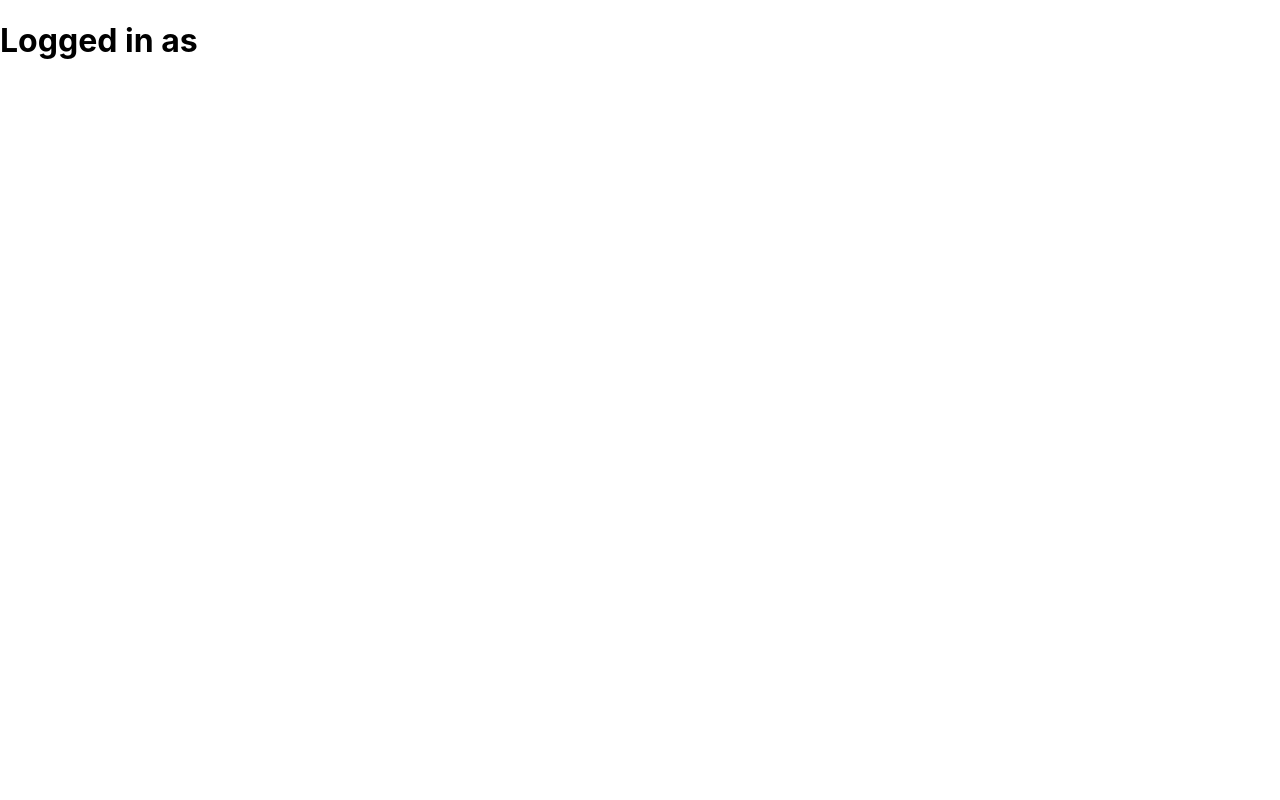
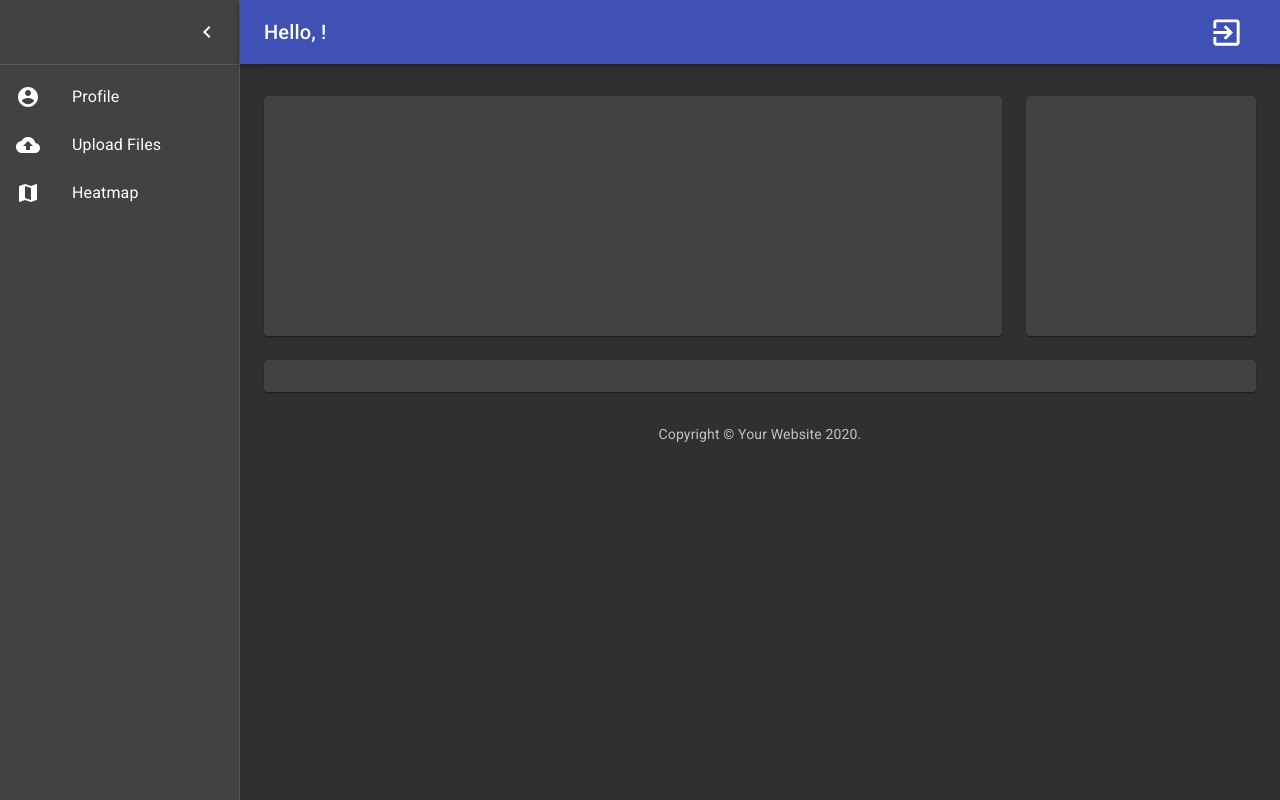
Before and after one commit to Skipper199/HarActivity, a React (Create React App) app in the folder client/: page /dashboard in a window 1280 px wide. Built offline with nearby package versions, Linux system fonts and the light colour scheme; sample sign-in values are in the browser's storage.

Commit message:
dashboard barebones

```diff
--- a/client/src/App.js
+++ b/client/src/App.js
@@ -47,7 +47,6 @@
       window.localStorage.setItem('loggedUser', JSON.stringify(user));
 
       setUser(user);
-      console.log(`Logged in as: ${user.username}`);
       history.push('/dashboard');
     } catch (exception) {
       // Empties fields
--- a/client/src/components/User/Dashboard.js
+++ b/client/src/components/User/Dashboard.js
@@ -1,7 +1,212 @@
 import React from 'react';
+import clsx from 'clsx';
+import { makeStyles } from '@material-ui/core/styles';
+import CssBaseline from '@material-ui/core/CssBaseline';
+import Drawer from '@material-ui/core/Drawer';
+import Box from '@material-ui/core/Box';
+import AppBar from '@material-ui/core/AppBar';
+import Toolbar from '@material-ui/core/Toolbar';
+import List from '@material-ui/core/List';
+import Typography from '@material-ui/core/Typography';
+import Divider from '@material-ui/core/Divider';
+import IconButton from '@material-ui/core/IconButton';
+import Container from '@material-ui/core/Container';
+import Grid from '@material-ui/core/Grid';
+import Paper from '@material-ui/core/Paper';
+import Link from '@material-ui/core/Link';
+import MenuIcon from '@material-ui/icons/Menu';
+import ChevronLeftIcon from '@material-ui/icons/ChevronLeft';
+import ExitToAppIcon from '@material-ui/icons/ExitToApp';
+import Tooltip from '@material-ui/core/Tooltip';
+
+import ListItems from './ListItems';
+
+function Copyright() {
+  return (
+    <Typography variant="body2" color="textSecondary" align="center">
+      {'Copyright © '}
+      <Link color="inherit" href="https://material-ui.com/">
+        Your Website
+      </Link>{' '}
+      {new Date().getFullYear()}
+      {'.'}
+    </Typography>
+  );
+}
+
+const drawerWidth = 240;
+
+const useStyles = makeStyles((theme) => ({
+  root: {
+    display: 'flex',
+  },
+  toolbar: {
+    paddingRight: 24, // keep right padding when drawer closed
+  },
+  toolbarIcon: {
+    display: 'flex',
+    alignItems: 'center',
+    justifyContent: 'flex-end',
+    padding: '0 8px',
+    ...theme.mixins.toolbar,
+  },
+  appBar: {
+    zIndex: theme.zIndex.drawer + 1,
+    transition: theme.transitions.create(['width', 'margin'], {
+      easing: theme.transitions.easing.sharp,
+      duration: theme.transitions.duration.leavingScreen,
+    }),
+  },
+  appBarShift: {
+    marginLeft: drawerWidth,
+    width: `calc(100% - ${drawerWidth}px)`,
+    transition: theme.transitions.create(['width', 'margin'], {
+      easing: theme.transitions.easing.sharp,
+      duration: theme.transitions.duration.enteringScreen,
+    }),
+  },
+  menuButton: {
+    marginRight: 36,
+  },
+  menuButtonHidden: {
+    display: 'none',
+  },
+  title: {
+    flexGrow: 1,
+  },
+  drawerPaper: {
+    position: 'relative',
+    whiteSpace: 'nowrap',
+    width: drawerWidth,
+    transition: theme.transitions.create('width', {
+      easing: theme.transitions.easing.sharp,
+      duration: theme.transitions.duration.enteringScreen,
+    }),
+  },
+  drawerPaperClose: {
+    overflowX: 'hidden',
+    transition: theme.transitions.create('width', {
+      easing: theme.transitions.easing.sharp,
+      duration: theme.transitions.duration.leavingScreen,
+    }),
+    width: theme.spacing(7),
+    [theme.breakpoints.up('sm')]: {
+      width: theme.spacing(9),
+    },
+  },
+  appBarSpacer: theme.mixins.toolbar,
+  content: {
+    flexGrow: 1,
+    height: '100vh',
+    overflow: 'auto',
+  },
+  container: {
+    paddingTop: theme.spacing(4),
+    paddingBottom: theme.spacing(4),
+  },
+  paper: {
+    padding: theme.spacing(2),
+    display: 'flex',
+    overflow: 'auto',
+    flexDirection: 'column',
+  },
+  fixedHeight: {
+    height: 240,
+  },
+}));
 
 const Dashboard = ({ user }) => {
-  return <h1>Logged in as {user.username}</h1>;
+  const classes = useStyles();
+  const [open, setOpen] = React.useState(true);
+  const handleDrawerOpen = () => {
+    setOpen(true);
+  };
+  const handleDrawerClose = () => {
+    setOpen(false);
+  };
+  const fixedHeightPaper = clsx(classes.paper, classes.fixedHeight);
+
+  const handleLogoutClick = () => {
+    window.localStorage.removeItem('loggedUser');
+  };
+
+  return (
+    <div className={classes.root}>
+      <CssBaseline />
+      <AppBar
+        position="absolute"
+        className={clsx(classes.appBar, open && classes.appBarShift)}
+      >
+        <Toolbar className={classes.toolbar}>
+          <IconButton
+            edge="start"
+            color="inherit"
+            aria-label="open drawer"
+            onClick={handleDrawerOpen}
+            className={clsx(
+              classes.menuButton,
+              open && classes.menuButtonHidden
+            )}
+          >
+            <MenuIcon />
+          </IconButton>
+          <Typography
+            component="h1"
+            variant="h6"
+            color="inherit"
+            noWrap
+            className={classes.title}
+          >
+            Hello, {user.username}!
+          </Typography>
+          <Tooltip title="Logout">
+            <Link color="inherit" href="/login">
+              <IconButton color="inherit" onClick={handleLogoutClick}>
+                <ExitToAppIcon fontSize="large" />
+              </IconButton>
+            </Link>
+          </Tooltip>
+        </Toolbar>
+      </AppBar>
+      <Drawer
+        variant="permanent"
+        classes={{
+          paper: clsx(classes.drawerPaper, !open && classes.drawerPaperClose),
+        }}
+        open={open}
+      >
+        <div className={classes.toolbarIcon}>
+          <IconButton onClick={handleDrawerClose}>
+            <ChevronLeftIcon />
+          </IconButton>
+        </div>
+        <Divider />
+        <List>{ListItems}</List>
+      </Drawer>
+      <main className={classes.content}>
+        <div className={classes.appBarSpacer} />
+        <Container maxWidth="lg" className={classes.container}>
+          <Grid container spacing={3}>
+            {/* Chart */}
+            <Grid item xs={12} md={8} lg={9}>
+              <Paper className={fixedHeightPaper}></Paper>
+            </Grid>
+            {/* Recent Deposits */}
+            <Grid item xs={12} md={4} lg={3}>
+              <Paper className={fixedHeightPaper}></Paper>
+            </Grid>
+            {/* Recent Orders */}
+            <Grid item xs={12}>
+              <Paper className={classes.paper}></Paper>
+            </Grid>
+          </Grid>
+          <Box pt={4}>
+            <Copyright />
+          </Box>
+        </Container>
+      </main>
+    </div>
+  );
 };
 
 export default Dashboard;
--- /dev/null
+++ b/client/src/components/User/ListItems.js
@@ -0,0 +1,32 @@
+import React from 'react';
+import ListItem from '@material-ui/core/ListItem';
+import ListItemIcon from '@material-ui/core/ListItemIcon';
+import ListItemText from '@material-ui/core/ListItemText';
+import AccountCircle from '@material-ui/icons/AccountCircle';
+import CloudUpload from '@material-ui/icons/CloudUpload';
+import MapIcon from '@material-ui/icons/Map';
+
+const ListItems = (
+  <div>
+    <ListItem button>
+      <ListItemIcon>
+        <AccountCircle />
+      </ListItemIcon>
+      <ListItemText primary="Profile" />
+    </ListItem>
+    <ListItem button>
+      <ListItemIcon>
+        <CloudUpload />
+      </ListItemIcon>
+      <ListItemText primary="Upload Files" />
+    </ListItem>
+    <ListItem button>
+      <ListItemIcon>
+        <MapIcon />
+      </ListItemIcon>
+      <ListItemText primary="Heatmap" />
+    </ListItem>
+  </div>
+);
+
+export default ListItems;
--- a/client/src/index.js
+++ b/client/src/index.js
@@ -5,9 +5,18 @@
 import { BrowserRouter as Router } from 'react-router-dom';
 import { ThemeProvider } from '@material-ui/styles';
 import darkTheme from './themes/darkTheme';
+import lightTheme from './themes/lightTheme';
+
+import { createMuiTheme } from '@material-ui/core/styles';
+
+const dark = createMuiTheme({
+  palette: {
+    type: 'dark',
+  },
+});
 
 ReactDOM.render(
-  <ThemeProvider theme={darkTheme}>
+  <ThemeProvider theme={dark}>
     <Router>
       <App />
     </Router>
```
Also changed, not shown: 1 other file (tests, documents, lock files or other folders).
